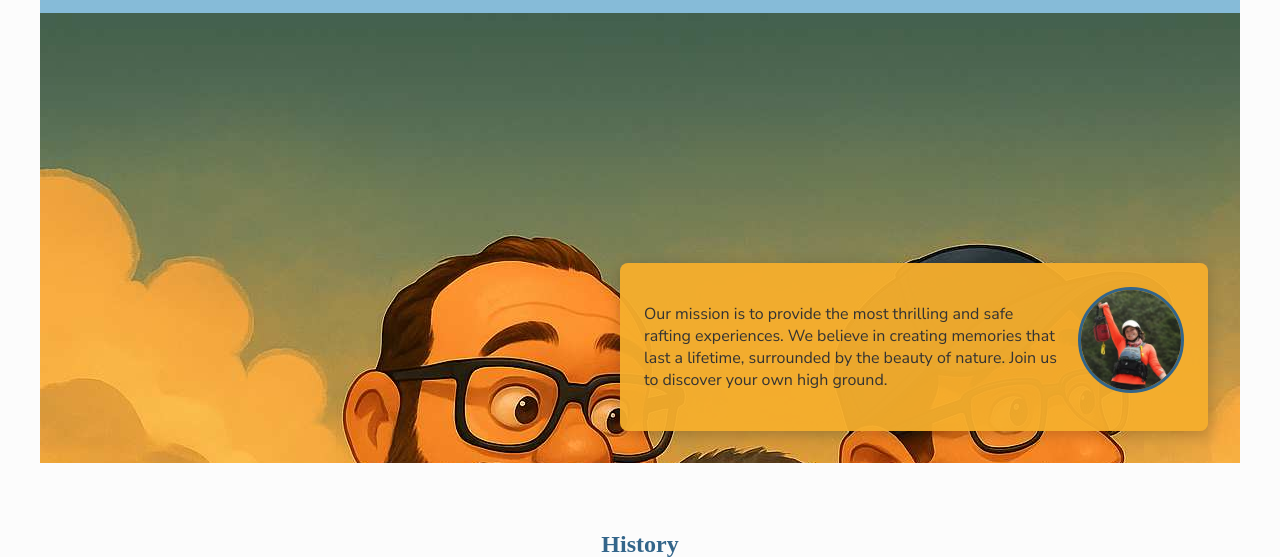
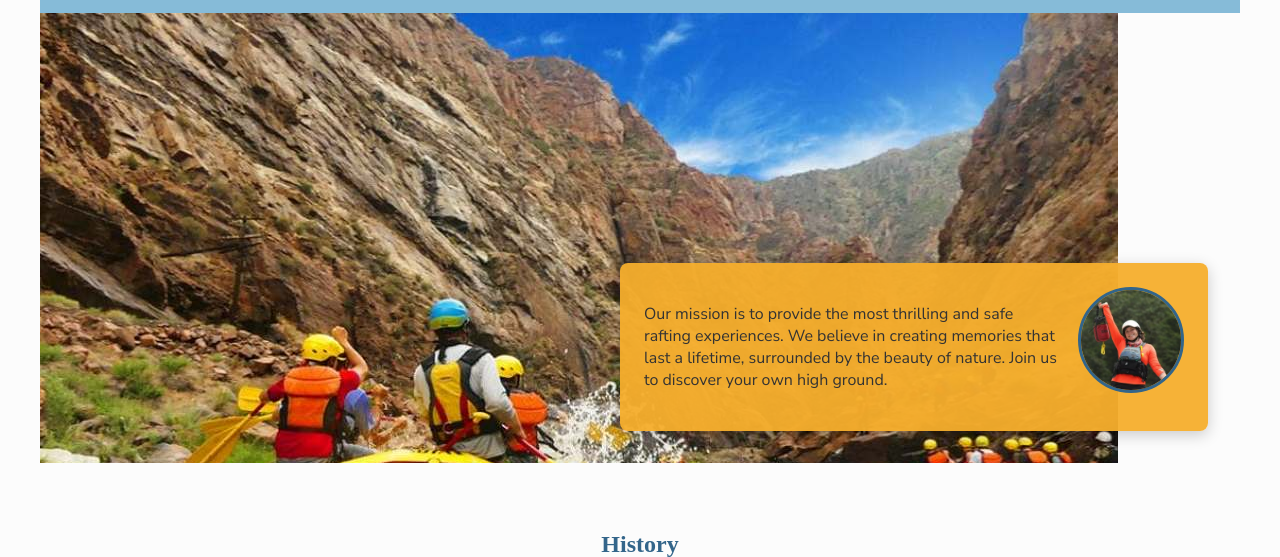
Before and after one commit to CharlieLSparrow/wdd130, a plain HTML site: page wwr/about.html in a window 1280 px wide. Shown: the part 168-725 px from the top of the page. Drawn offline with Linux system fonts and the light colour scheme; a web font is replaced by a local one.

Commit message:
Changed hero image since the old one wasn't working

```diff
--- a/wwr/about.html
+++ b/wwr/about.html
@@ -24,7 +24,7 @@
 
     <main>
         <div class="hero">
-            <img src="images/hero.jpg" alt="A scenic view of a river for rafting">
+            <img src="images/raft-hero.jpg" alt="A scenic view of a river for rafting">
             <h1>High Ground Odyssey</h1>
             <article>
                 <img src="images/happy-rafter.jpg" alt="Happy rafter with a genuine smile">
```
Also changed, not shown: wwr/images/raft-hero.jpg (added).
